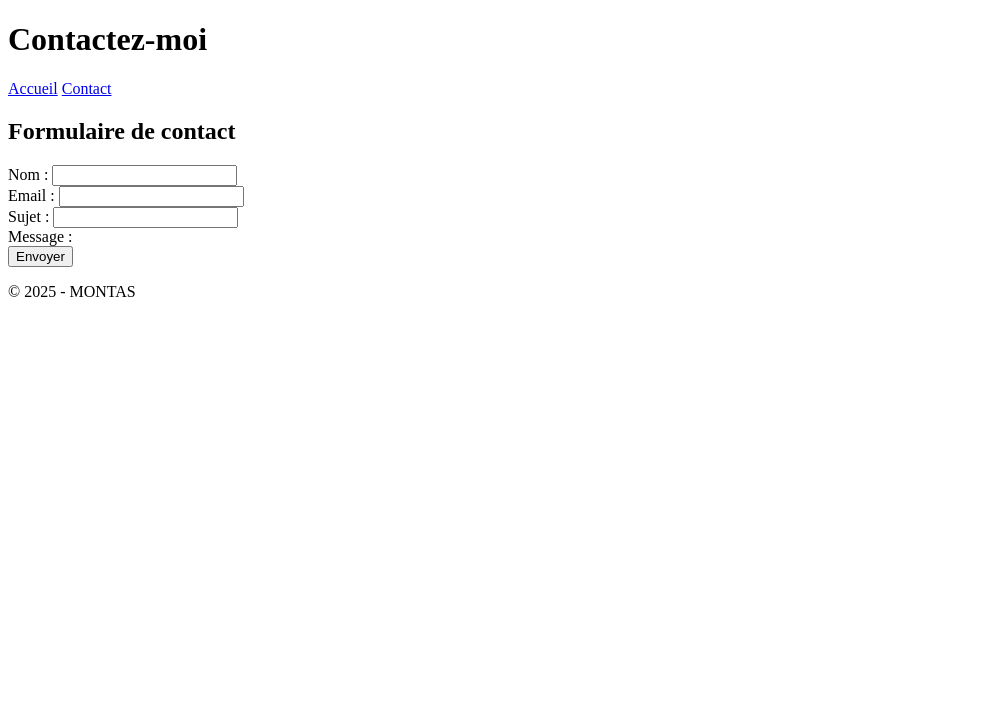
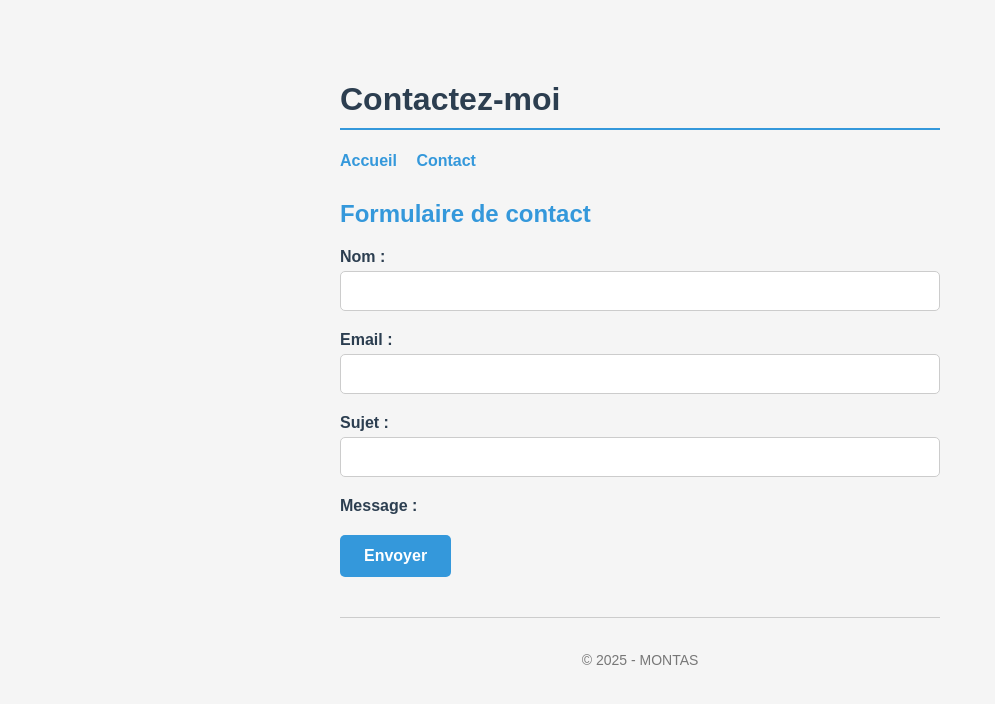
Before and after one commit to louriemontas-ui/Mon-premier-site, a plain HTML site: page contact.html in a window 1280 px wide. Shown: the whole page, without its empty margins (0-995 px from the left). Drawn offline with Linux system fonts and the light colour scheme.

Commit message:
Ajout du style CSS sur la page contact

```diff
--- a/contact.html
+++ b/contact.html
@@ -4,6 +4,89 @@
     <meta charset="UTF-8">
     <meta name="viewport" content="width=device-width, initial-scale=1.0">
     <title>Contact - Lydie MONTAS</title>
+    <style>
+    body {
+      font-family: Arial, sans-serif;
+      max-width: 600px;
+      margin: 40px auto;
+      padding: 20px;
+      background-color: #f5f5f5;
+      color: #333;
+    }
+
+    h1 {
+      color: #2c3e50;
+      border-bottom: 2px solid #3498db;
+      padding-bottom: 10px;
+    }
+
+    h2 {
+      color: #3498db;
+      margin-top: 30px;
+    }
+
+    nav a {
+      color: #3498db;
+      text-decoration: none;
+      margin-right: 15px;
+      font-weight: bold;
+    }
+
+    nav a:hover {
+      text-decoration: underline;
+    }
+
+    form div {
+      margin-bottom: 20px;
+    }
+
+    label {
+      display: block;
+      margin-bottom: 5px;
+      font-weight: bold;
+      color: #2c3e50;
+    }
+
+    input, textarea {
+      width: 100%;
+      padding: 10px;
+      border: 1px solid #ccc;
+      border-radius: 5px;
+      font-size: 16px;
+      font-family: inherit;
+      box-sizing: border-box;
+    }
+
+    input:focus, textarea:focus {
+      outline: none;
+      border-color: #3498db;
+      box-shadow: 0 0 5px rgba(52, 152, 219, 0.3);
+    }
+
+    button {
+      background-color: #3498db;
+      color: white;
+      padding: 12px 24px;
+      border: none;
+      border-radius: 5px;
+      font-size: 16px;
+      cursor: pointer;
+      font-weight: bold;
+    }
+
+    button:hover {
+      background-color: #2980b9;
+    }
+
+    footer {
+      margin-top: 40px;
+      padding-top: 20px;
+      border-top: 1px solid #ccc;
+      text-align: center;
+      color: #777;
+      font-size: 14px;
+    }
+  </style>
 </head>
 <body>
     <header>
```
